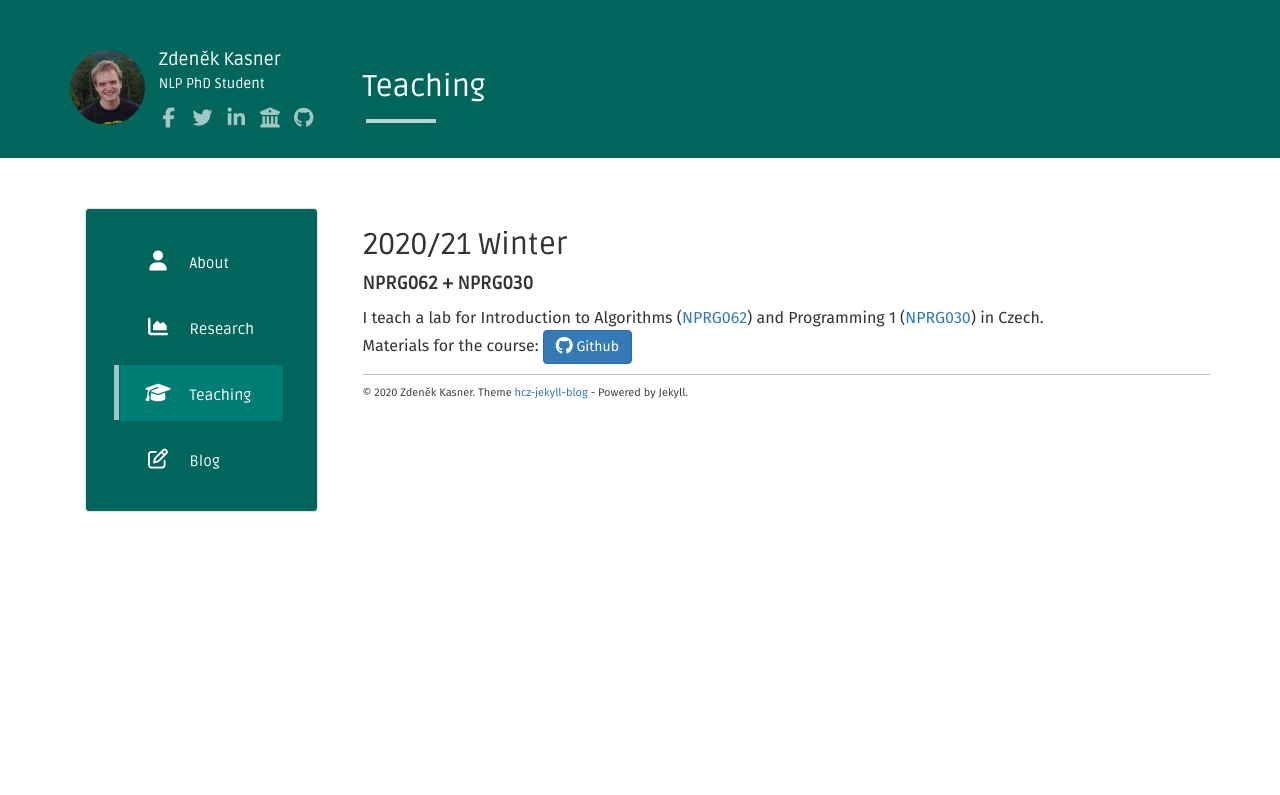
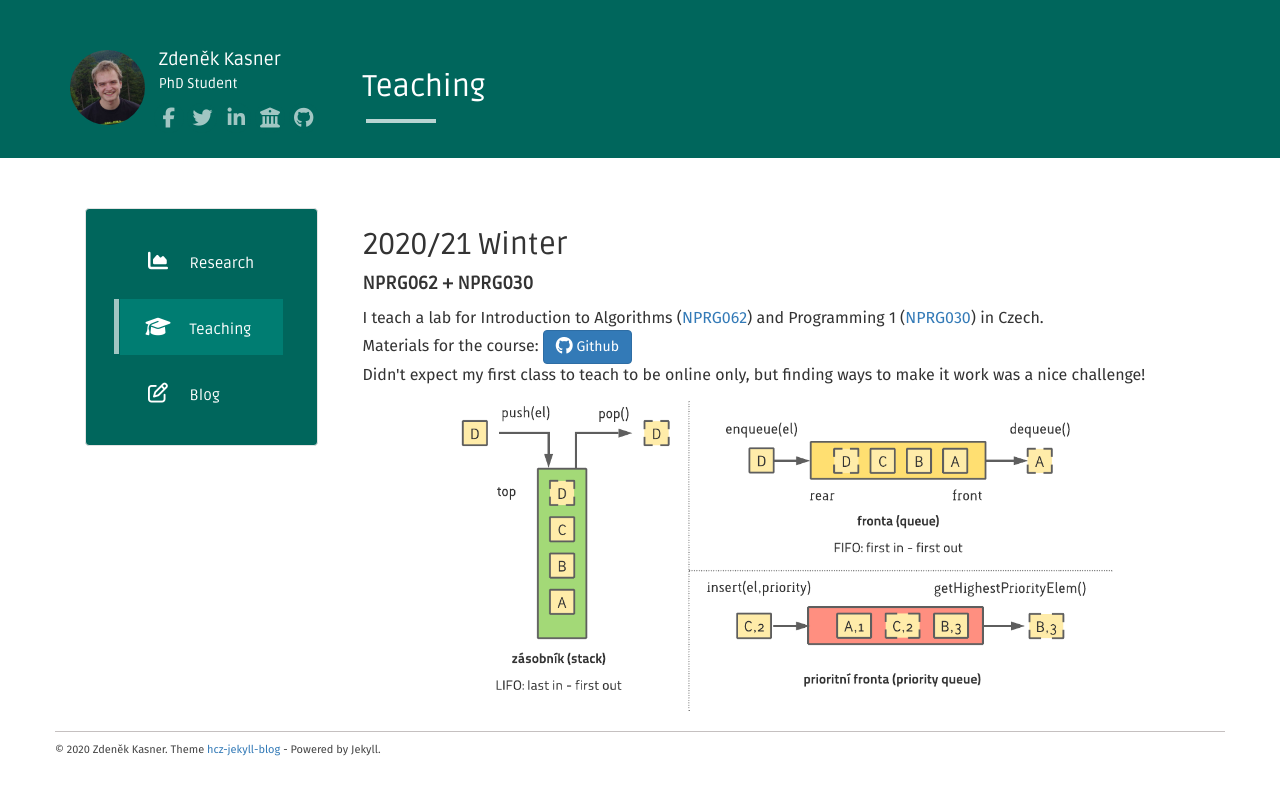
Before and after one commit to kasnerz/kasnerz.github.io, a Jekyll site: the page built from teaching.html, in a window 1280 px wide. Shown: the top 795 px of the page. Built offline with Jekyll 4.4.1, drawn with Linux system fonts in a browser that asks for light colours; nearby versions of some CDN libraries; library files that are not in the unit come from our copies.

Commit message:
Update before pull

```diff
--- a/_config.yml
+++ b/_config.yml
@@ -5,7 +5,7 @@ description: Zdeněk Kasner - Personal website
 author: Zdeněk Kasner
 logo: /static/img/avatar.jpg
 github: https://github.com/kasnerz
-about: NLP PhD Student
+about: PhD Student
 
 baseurl: ""
 url: ""
--- a/_data/urls.json
+++ b/_data/urls.json
@@ -1,9 +1,5 @@
 [
-  {
-    "text": "About",
-    "url": "/about",
-    "icon": "fa-user"
-  },
+
   {
     "text": "Research",
     "url": "/research",
--- a/static/css/main.css
+++ b/static/css/main.css
@@ -289,3 +289,11 @@ body {
     font-size: 18px;
     margin-bottom: 10px;
 }
+
+.course-image {
+    display: block;
+    margin-top: 10px;
+    margin-left: auto;
+    margin-right: auto;
+    max-width: 80%;
+}
--- a/teaching.html
+++ b/teaching.html
@@ -14,5 +14,10 @@ title: Teaching
     Materials for the course:
     <a href="https://github.com/kasnerz/nprg030" class="btn btn-primary" role="button"> <span class="fa fa-github fa-lg"></span> Github </a>
     </div>
+       Didn't expect my first class to teach to be online only, but finding ways to make it work was a nice challenge!
+    </div>
+    </div>
+    <div class="course-image">
+        <img src="/assets/teaching/2020_nprg030.png">
     </div>
 </div>
```
Also changed, not shown: assets/teaching/2020_nprg030.png (added).
